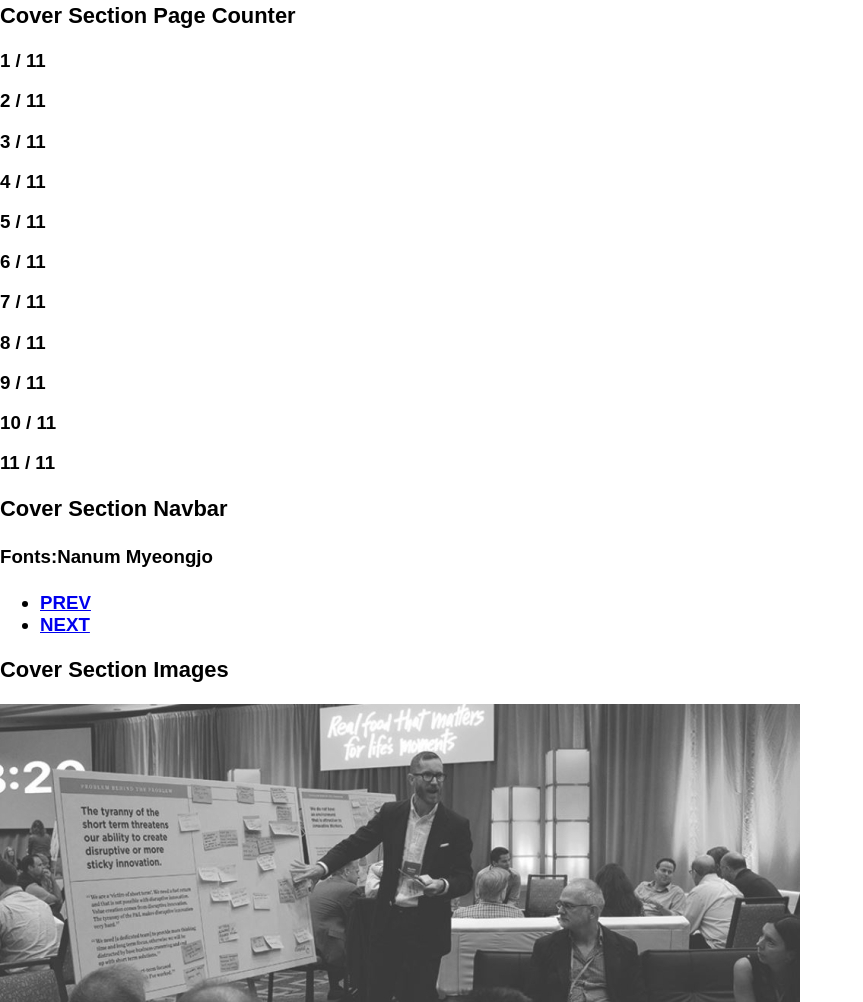
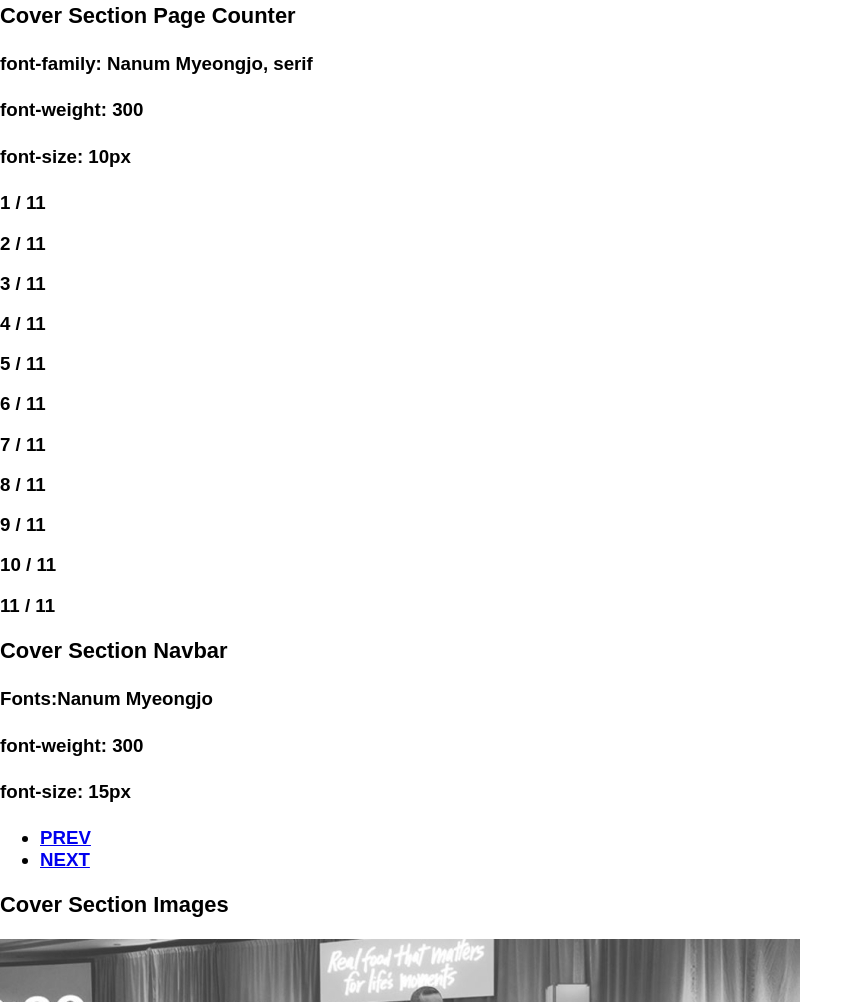
Before and after one commit to jhinderliter/Idea-Couture-Web-Design-Case-Study, a plain HTML site: page components/index.html in a window 1280 px wide. Shown: the part 2932-3934 px from the top of the page, without its empty margins (0-863 px from the left). Drawn offline with nearby package versions, Linux system fonts and the light colour scheme.

Commit message:
Update index.html
Add font weight, and size to page counter and PREV and NEXT

```diff
--- a/components/index.html
+++ b/components/index.html
@@ -114,6 +114,9 @@
     </div>
     <div class="cover section page counter">
       <h3>Cover Section Page Counter</h3>
+      <h4>font-family: Nanum Myeongjo, serif</h4>
+      <h4>font-weight: 300</h4>
+      <h4>font-size: 10px</h4>
       <p carousel-inner__pagecounter>
         1 / 11
       </p>
@@ -150,6 +153,9 @@
     <div class="cover section navbar">
       <h3>Cover Section Navbar</h3>
       <h4>Fonts:Nanum Myeongjo</h4>
+      <h4>font-weight: 300</h4>
+      <h4>font-size: 15px</h4>
+
       <ul cover-navbar__list>
         <li><a href="#!">PREV</a></li>
         <li><a href="#!">NEXT</a></li>
```
